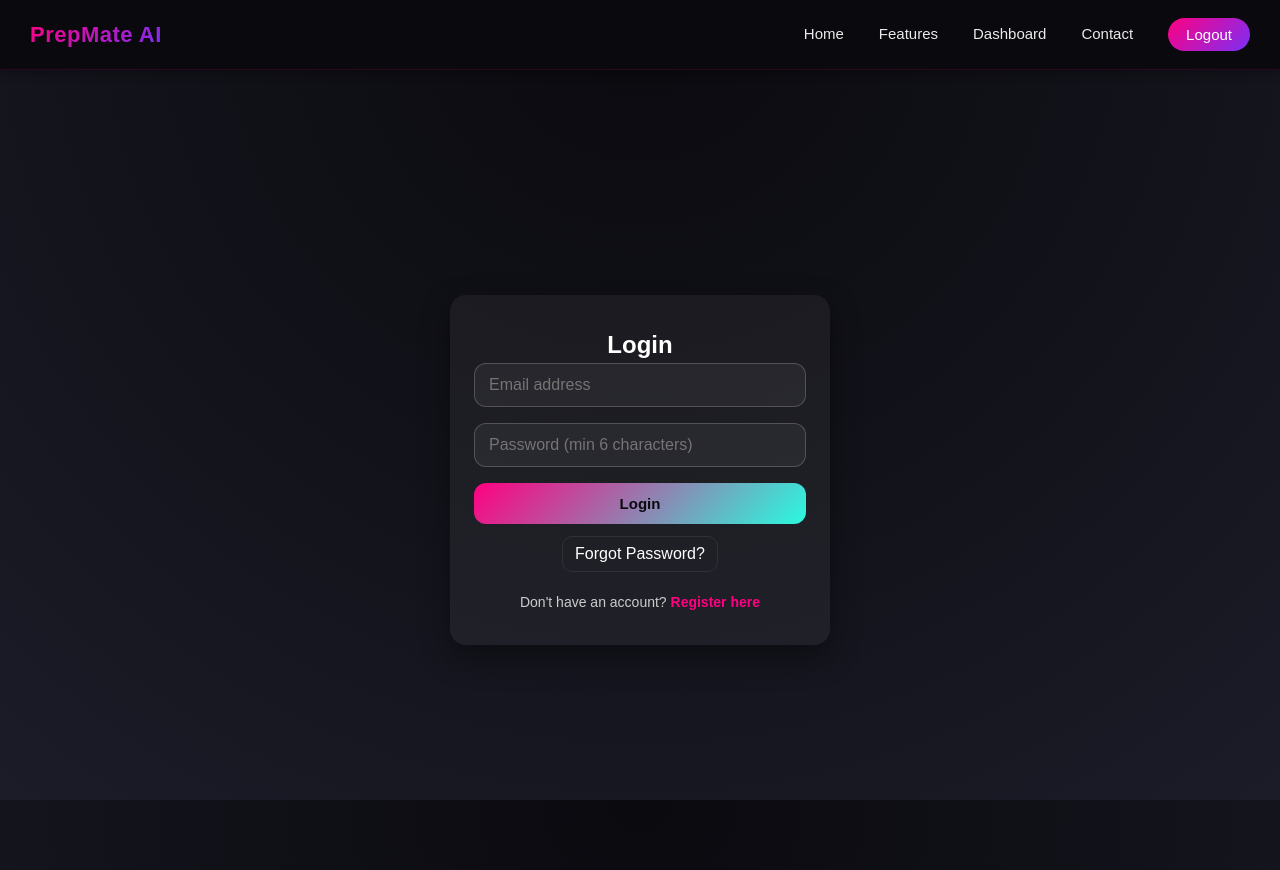
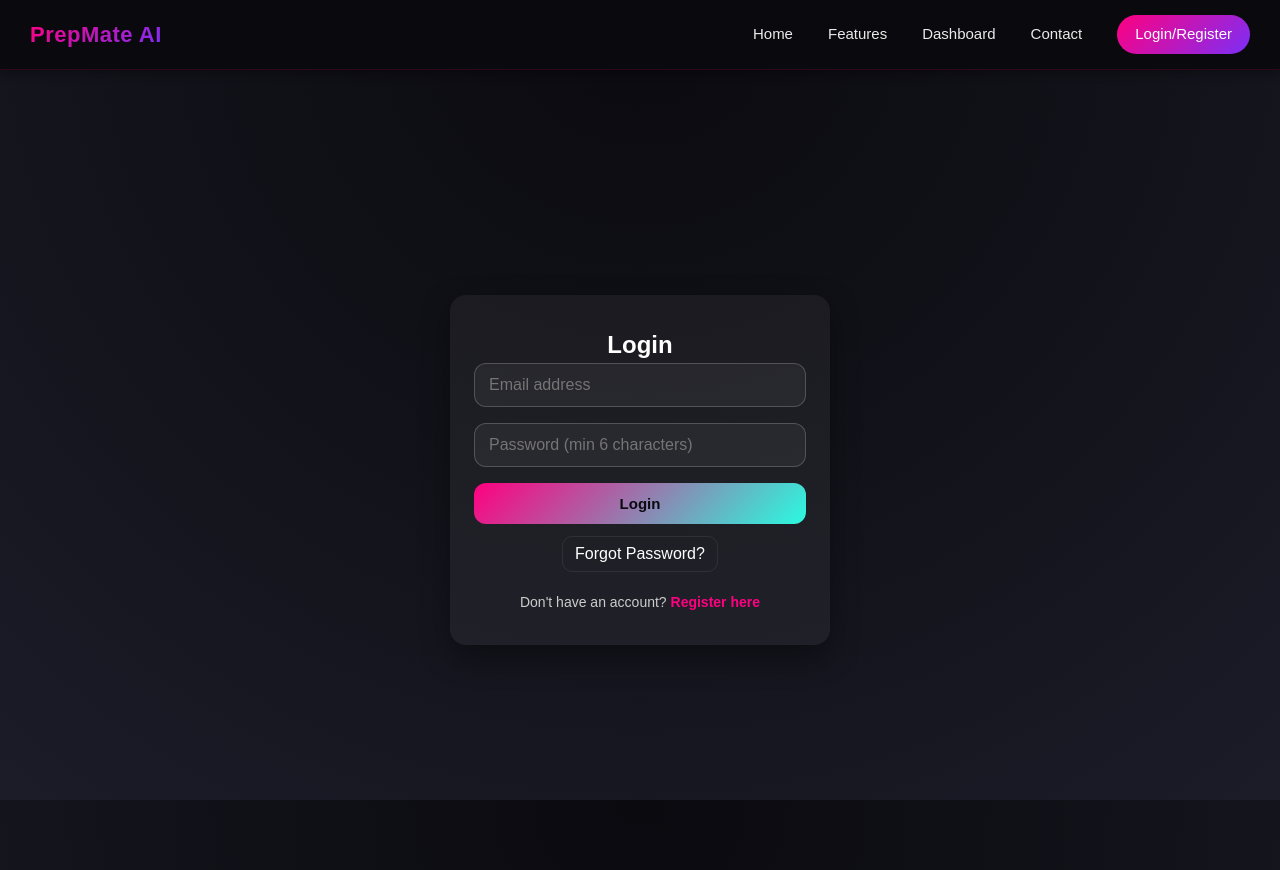
Before and after one commit to khushi-dev15/Prepmate-AI-Frontend, a React (Vite) app: page /auth in a window 1280 px wide. Built offline with nearby package versions, Linux system fonts and the light colour scheme; no server answers; sample sign-in values are in the browser's storage.

Commit message:
Fix Navbar and successful build

```diff
--- a/src/components/Navbar.jsx
+++ b/src/components/Navbar.jsx
@@ -1,10 +1,11 @@
 import React, { useState, useEffect, useRef } from "react";
 import { Link, useNavigate } from "react-router-dom";
-import "./Navbar.css";
+import { useAuth } from "../contexts/AuthContext";
+import "./Navbar.css"
 
 export default function Navbar() {
   const navigate = useNavigate();
-  const [token, setToken] = useState(localStorage.getItem("token"));
+  const { user, logout } = useAuth();
   const [menuOpen, setMenuOpen] = useState(false);
   const [isMobile, setIsMobile] = useState(false);
   const menuRef = useRef(null);
@@ -19,15 +20,6 @@ export default function Navbar() {
     checkIsMobile();
     window.addEventListener("resize", checkIsMobile);
     return () => window.removeEventListener("resize", checkIsMobile);
-  }, []);
-
-  useEffect(() => {
-    // Keep navbar in sync with localStorage changes (login/logout from other tabs)
-    const onStorage = (e) => {
-      if (e.key === "token") setToken(localStorage.getItem("token"));
-    };
-    window.addEventListener("storage", onStorage);
-    return () => window.removeEventListener("storage", onStorage);
   }, []);
 
   const toggleMenu = () => {
@@ -80,8 +72,7 @@ export default function Navbar() {
   };
 
   const handleLogout = () => {
-    localStorage.removeItem("token");
-    setToken(null);
+    logout();
     closeMenu();
     navigate("/auth");
   };
@@ -164,7 +155,7 @@ export default function Navbar() {
             Contact
           </Link>
         </li>
-        {token ? (
+        {user ? (
           <li role="none">
             <button
               className="auth-btn"
--- a/src/pages/auth.jsx
+++ b/src/pages/auth.jsx
@@ -69,9 +69,10 @@ export default function AuthPage() {
       // SAVE TOKEN AND USER DATA
       if (response.data.token && response.data.user) {
         login(response.data.user, response.data.token);
+        navigate("/homepage");
+      } else {
+        navigate("/homepage");
       }
-
-      navigate("/home");
     } catch (err) {
       console.error("ERR →", err);
       alert(err.response?.data?.message || "Something went wrong!");
```
